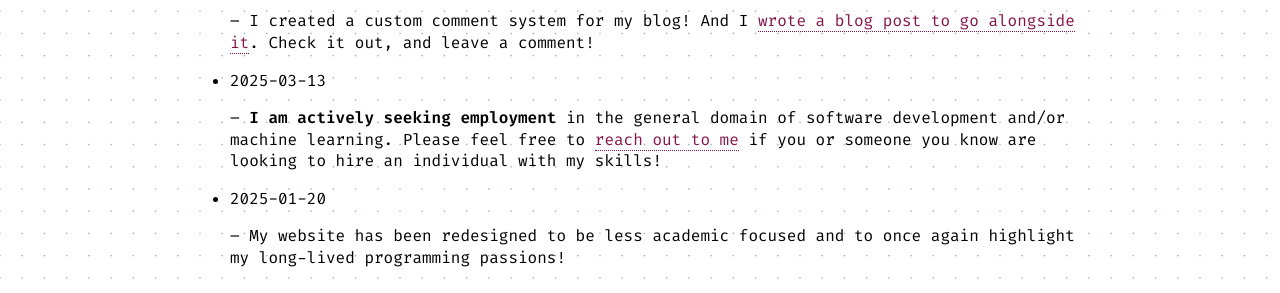
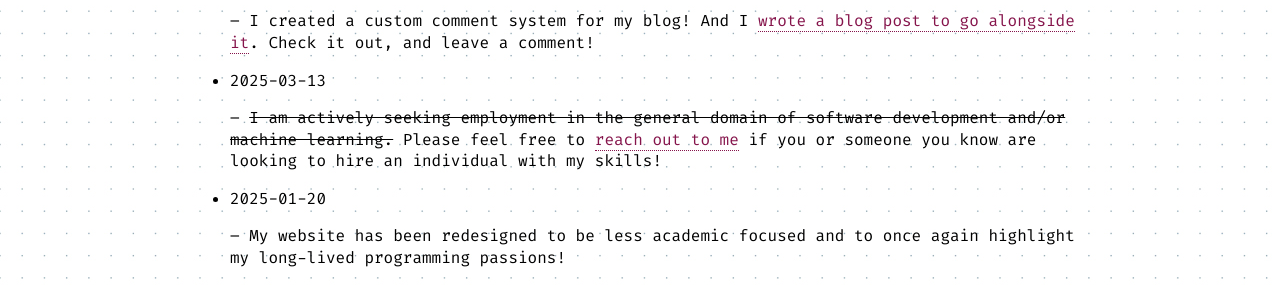
Before and after one commit to FrederickGeek8/freddy.us, a Jekyll site: the page built from index.md, in a window 1280 px wide. Shown: the part 811-1104 px from the top of the page. Built offline with Jekyll 4.4.1, drawn with Linux system fonts in a browser that asks for light colours.

```diff
--- a/_data/news.yml
+++ b/_data/news.yml
@@ -2,7 +2,7 @@
   text: I created a custom comment system for my blog! And I [wrote a blog post to go alongside it](https://freddy.us/blog/posts/a-new-era/). Check it out, and leave a comment!
 
 - date: 2025-03-13
-  text: "**I am actively seeking employment** in the general domain of software development and/or machine learning. Please feel free to [reach out to me](/contact/) if you or someone you know are looking to hire an individual with my skills!"
+  text: "<s>I am actively seeking employment in the general domain of software development and/or machine learning.</s> Please feel free to [reach out to me](/contact/) if you or someone you know are looking to hire an individual with my skills!"
 
 - date: 2025-01-20
   text: My website has been redesigned to be less academic focused and to once again highlight my long-lived programming passions!
```
